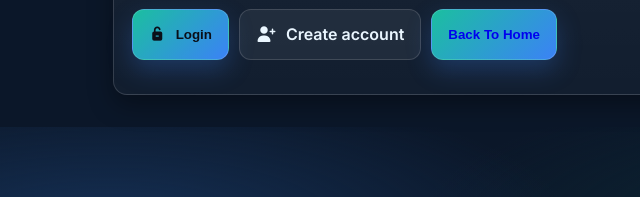
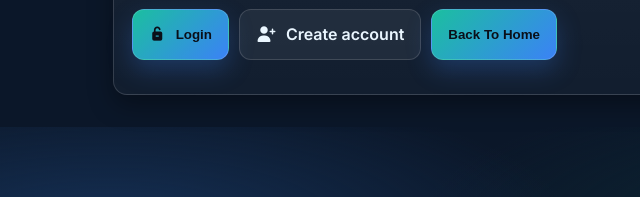
Before and after one commit to Abhishek05-03/lost-buddy.in, a plain HTML site: page login.html in a window 1280 px wide. Shown: the part 271-468 px from the top of the page, 147-787 px from the left. Drawn offline with Linux system fonts and the light colour scheme.

Commit message:
login page inhance

```diff
--- a/auth.css
+++ b/auth.css
@@ -140,6 +140,7 @@ input:focus{
 
 .btn-secondry a {
     text-decoration: none;
+    color: #0a0f18;
   }
 
 
```
